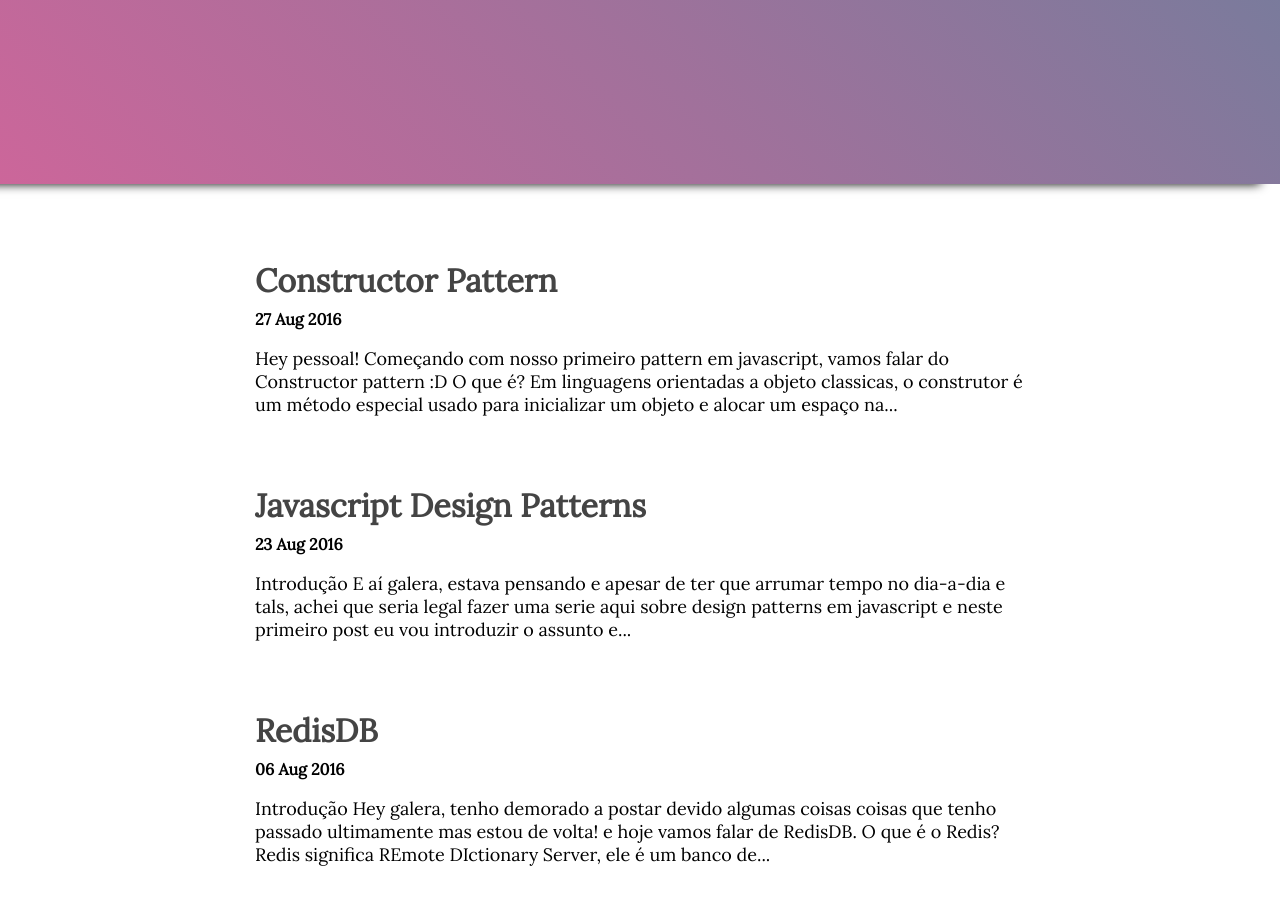
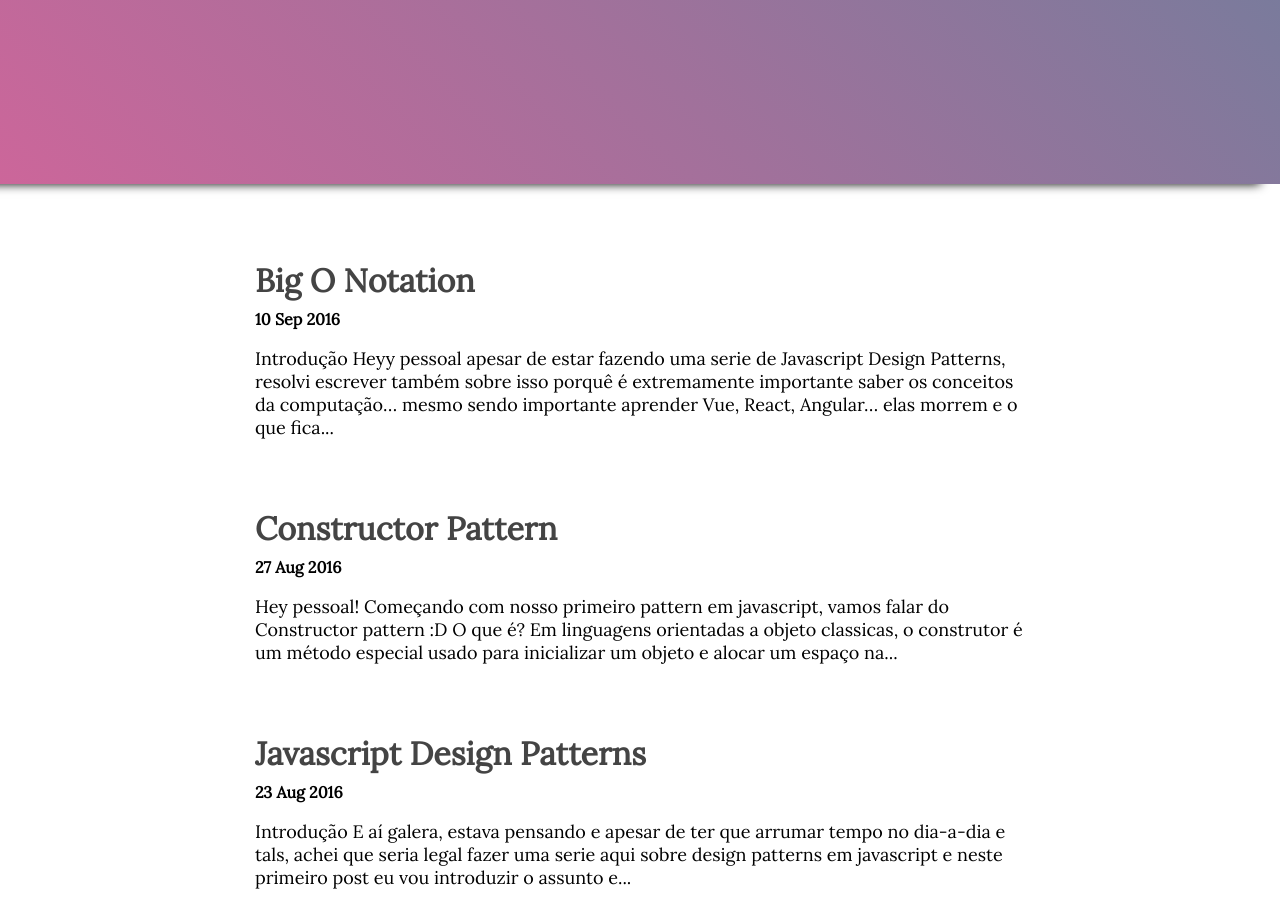
Before and after one commit to MyWorkEnterprise/myworkenterprise.github.io, a Jekyll site: the page built from index.html, in a window 1280 px wide and 900 px high, scrolled down 716 px. Built offline with Jekyll 4.4.1, drawn with Linux system fonts in a browser that asks for light colours; nearby versions of some CDN libraries; some of the changed lines change nothing that is shown.

Commit message:
New post

````diff
--- a/_config.yml
+++ b/_config.yml
@@ -5,7 +5,7 @@ description: > # this means to ignore newlines until "baseurl:"
 baseurl: ""
 # url: "http://blog.mywork.art.br" # the base hostname & protocol for your site
 url: "https://blog.mywork.art.br" # the base hostname & protocol for your site
-
+future: true
 
 # Build settings
 markdown: kramdown
--- /dev/null
+++ b/_posts/2016-08-10-big-o-notation.md
@@ -0,0 +1,117 @@
+---
+title: Big O Notation
+layout: post
+date: '2016-09-10 03:00:00'
+description: Melhorando a performance/complexidade de um algoritmo
+image: halfeld-igor-luíz/big-o-notation/big.png
+author: Igor Luíz
+author_desc: Desenvolvedor front-end, apesar de as vezes pegar uns trabalhos de back,
+  curte muito javascript e compartilhar os paranauês que sabe. Um dos criadores desse
+  blog lindão =).
+github: halfeld
+codepen: halfeld
+photo: halfeld-igor-luiz.jpg
+---
+
+# Introdução
+
+Heyy pessoal apesar de estar fazendo uma serie de [Javascript Design Patterns](https://blog.mywork.art.br/javascript-design-patterns/), resolvi escrever também sobre isso porquê é extremamente importante saber os conceitos da computação... mesmo sendo importante aprender Vue, React, <s>Angular</s>... elas morrem e o que fica é a base, ferramentas são úteis mas você nota que frequentemente aparece framework/bibliotecas mesalmente/semanalmente e elas se vão na mesma velocidade.
+
+Logo se você quer se destacar, e realmente saber como as coisas funcionam, corra atras de algoritmos...
+Eu não comecei a faculdade, logo sempre acabei sendo meio carente desta base(falo isso porquê é lá que vemos muito), mas estou também sempre correndo atras para melhorar ela e implementar soluções cada vez melhores para os meus códigos.
+
+Então vamos hoje falar sobre o **Big O Notation** :D
+
+# O que é esse cara?
+
+> In computer science, big O notation is used to classify algorithms by how they respond to changes in input size, such as how the processing time of an algorithm changes as the problem size becomes extremely large. Big O notation characterizes functions according to their growth rates: different functions with the same growth rate may be represented using the same O notation. _Wikipédia_
+
+Big O notation é usado em computação para descrever a perfomance ou a complexidade de um algoritmo, ele especificamente descreve o **pior cenário possível** e  pode ser usado também para descrever o tempo, memória, espaço em disco... requeridos por um algoritmo.
+
+
+# Entendendo esse cara
+
+Para entender mais rápido, vamos indo exemplificando com código :D
+
+## O(1)
+
+Descreve um algoritmo que sempre executa no mesmo tempo/memória/espaço em disco, independentemente do tamanho do input.
+
+```javascript
+const isUndefined = v => (v === undefined)
+```
+
+## O(N)
+
+Descreve um algoritmo que a performance esta diretamente ligada com a proporção do input, um exemplo é quando percorremos um array fazendo uma busca em algo nele, nisso é onde é visto o **pior cenário possível**,  já que a quantidades de operações cresce de acordo com a quantidade de dados na entrada.
+
+```javascript
+const brothers = [
+  { name: 'lek', type: 'user' },
+  { name: 'mano', type: 'admin' },
+  { name: 'jão', type: 'owner' }
+]
+
+brother.forEach(bro => (bro.name === 'jão') ? bro : false)
+```
+
+**Não estou fazendo o código do jeito mais recomendado, é apenas para demonstrar o exemplo**
+
+como você pode ver acima, eu gasto 3 operações para encontrar o `jão` e isso em uma quantidade de dados grande pode e vai se tornar um problema, nesses casos seria bacana implementar um algoritmo de [busca binária](https://en.wikipedia.org/wiki/Binary_search_algorithm){:target="_blank"} que como visto no gif abaixo se sairia melhor
+
+![demonstração no gif de um busca binária](/assets/img/halfeld-igor-luíz/big-o-notation/binary-search.gif)
+
+bem melhor não :D
+
+## O(N²)
+
+É descrito basicamente como o anterior, só que aqui irá ter iterações nas iterações...
+
+![fecho o laptop e foda-se](/assets/img/halfeld-igor-luíz/big-o-notation/enough-internet.gif)
+
+melhor amostrar no código né?
+
+```javascript
+const brothers = [
+  {
+    name: 'lek',
+    type: 'user' ,
+    friends: [1, 2, 3]
+  },
+  {
+    name: 'mano',
+    type: 'admin' ,
+    friends: [1, 2, 3]
+  },
+  {
+    name: 'jão',
+    type: 'owner' ,
+    friends: [1, 2, 'pimba']
+  }
+]
+
+brother.forEach(bro => {
+  bro.forEach(friend => (friend === 'pimba') ? friend : false)
+})
+```
+
+se você entendeu o exemplo anterior, acho que você consegiu entender o problema aí só de olha...
+
+
+## O(2&#8319;)
+
+Descreve um algoritmo cuja complexidade cresce a cada iteração, um bom exemplo disso é a [Sequência de Fibonacci](https://pt.wikipedia.org/wiki/Sequ%C3%AAncia_de_Fibonacci){:target="_blank"}
+
+```javascript
+const f = n => (n === 0) ? 1 : (n * f(n - 1))
+```
+
+# Referências
+
++ [Artigo do rob-bell.net](https://rob-bell.net/2009/06/a-beginners-guide-to-big-o-notation/){:target="_blank"}
++ [Wikipédia](https://en.wikipedia.org/wiki/Big_O_notation){:target="_blank"}
+
+# Encerramento
+
+Bem é isso ae pessoal, essa foi uma introdução bem básica do assunto, mas já é um inicio sobre o tema.
+Agora voltamos a programação normal com a serie de patterns com js xD
````
Also changed, not shown: assets/img/halfeld-igor-luíz/big-o-notation/binary-search.gif (added), src/img/halfeld-igor-luíz/big-o-notation/binary-search.gif (added).
